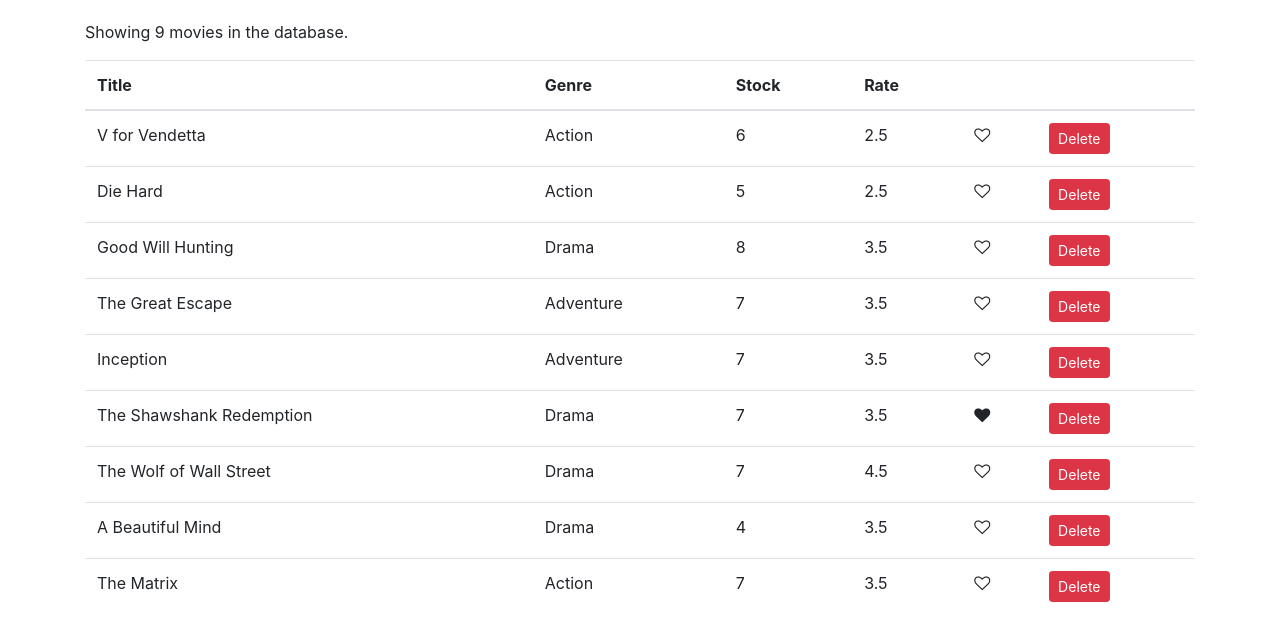
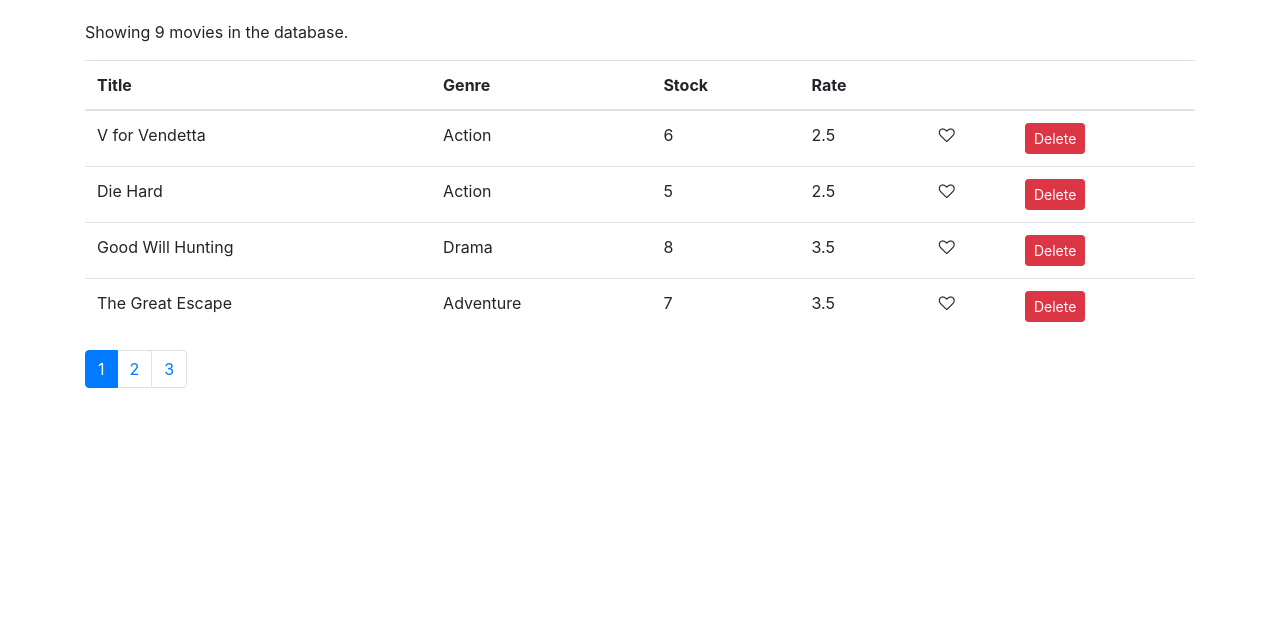
Before and after one commit to stevekriz/blockbusted, a React (Create React App) app: page / in a window 1280 px wide. Shown: the top 640 px of the page. Built offline with nearby package versions, Linux system fonts and the light colour scheme.

Commit message:
Implement pagination.

```diff
--- a/package.json
+++ b/package.json
@@ -8,6 +8,8 @@
     "@testing-library/user-event": "^12.8.3",
     "bootstrap": "^4.6.0",
     "font-awesome": "^4.7.0",
+    "lodash": "^4.17.21",
+    "prop-types": "^15.7.2",
     "react": "^17.0.2",
     "react-dom": "^17.0.2",
     "react-scripts": "4.0.3",
--- a/src/components/common/like.jsx
+++ b/src/components/common/like.jsx
@@ -1,11 +1,13 @@
-import React, { Component } from "react";
+import React from "react";
+import PropTypes from "prop-types";
 
-const Like = (props) => {
+const Like = ({ liked, onClick }) => {
   let classes = "fa fa-heart";
-  if (!props.liked) classes += "-o";
+  if (!liked) classes += "-o";
+
   return (
     <i
-      onClick={props.onClick}
+      onClick={onClick}
       style={{ cursor: "pointer" }}
       className={classes}
       aria-hidden="true"
@@ -13,4 +15,9 @@
   );
 };
 
+Like.propTypes = {
+  liked: PropTypes.bool,
+  onClick: PropTypes.func.isRequired,
+};
+
 export default Like;
--- /dev/null
+++ b/src/components/common/pagination.jsx
@@ -0,0 +1,35 @@
+import React from "react";
+import PropTypes from "prop-types";
+import _ from "lodash";
+
+const Pagination = ({ itemsCount, pageSize, currentPage, onPageChange }) => {
+  const pagesCount = Math.ceil(itemsCount / pageSize);
+  if (pagesCount === 1) return null;
+  const pages = _.range(1, pagesCount + 1);
+
+  return (
+    <nav>
+      <ul className="pagination">
+        {pages.map((page) => (
+          <li
+            key={page}
+            className={page === currentPage ? "page-item active" : "page-item"}
+          >
+            <a className="page-link" onClick={() => onPageChange(page)}>
+              {page}
+            </a>
+          </li>
+        ))}
+      </ul>
+    </nav>
+  );
+};
+
+Pagination.propTypes = {
+  itemsCount: PropTypes.number.isRequired,
+  pageSize: PropTypes.number.isRequired,
+  currentPage: PropTypes.number.isRequired,
+  onPageChange: PropTypes.func.isRequired,
+};
+
+export default Pagination;
--- a/src/components/movies.jsx
+++ b/src/components/movies.jsx
@@ -1,10 +1,14 @@
 import React, { Component } from "react";
 import Like from "./common/like";
+import Pagination from "./common/pagination";
 import { getMovies } from "../services/fakeMovieService";
+import { paginate } from "../utils/paginate";
 
 class Movies extends Component {
   state = {
     movies: getMovies(),
+    currentPage: 1,
+    pageSize: 4,
   };
 
   handleDelete = (movie) => {
@@ -20,10 +24,17 @@
     this.setState({ movies });
   };
 
+  handlePageChange = (page) => {
+    this.setState({ currentPage: page });
+  };
+
   render() {
     const { length: count } = this.state.movies;
+    const { pageSize, currentPage, movies: allMovies } = this.state;
 
     if (count === 0) return <p>There are no movies in the database.</p>;
+
+    const movies = paginate(allMovies, currentPage, pageSize);
 
     return (
       <React.Fragment>
@@ -40,7 +51,7 @@
             </tr>
           </thead>
           <tbody>
-            {this.state.movies.map((movie) => (
+            {movies.map((movie) => (
               <tr key={movie._id}>
                 <td>{movie.title}</td>
                 <td>{movie.genre.name}</td>
@@ -64,6 +75,12 @@
             ))}
           </tbody>
         </table>
+        <Pagination
+          itemsCount={count}
+          pageSize={pageSize}
+          currentPage={currentPage}
+          onPageChange={this.handlePageChange}
+        />
       </React.Fragment>
     );
   }
--- a/src/index.css
+++ b/src/index.css
@@ -12,3 +12,7 @@
   font-family: source-code-pro, Menlo, Monaco, Consolas, "Courier New",
     monospace;
 }
+
+a {
+  cursor: pointer;
+}
--- /dev/null
+++ b/src/utils/paginate.js
@@ -0,0 +1,6 @@
+import _ from "lodash";
+
+export function paginate(items, pageNumber, pageSize) {
+  const startIndex = (pageNumber - 1) * pageSize;
+  return _(items).slice(startIndex).take(pageSize).value();
+}
```
Also changed, not shown: 1 other file (tests, documents, lock files or other folders).
